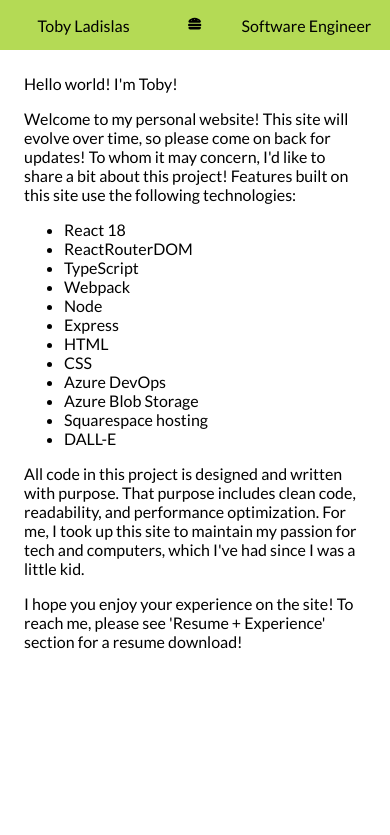
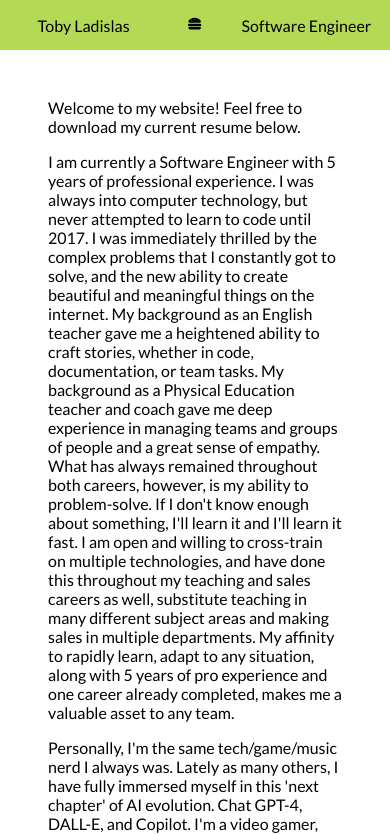
Before and after one commit to tobylad/tobylad, a React app: page / in a window 390 px wide. Shown: the top 835 px of the page. Built offline with nearby package versions, Linux system fonts and the light colour scheme.

Commit message:
Makes XP page Home page; fix mobile centering for Download resume button.

```diff
--- /dev/null
+++ b/src/Home/Home.tsx
@@ -0,0 +1,39 @@
+import './home.css'
+
+export const Home: React.FC = () => {
+    return (
+        <>
+            <div className="xp-wrapper">
+                <div>
+                    <p>Welcome to my website! Feel free to download my current resume below.</p>
+
+                    <p>
+                        I am currently a Software Engineer with 5 years of professional experience. I was always into computer technology, but never attempted to learn to code until 2017.
+                        I was immediately thrilled by the complex problems that I constantly got to solve, and the new ability to create beautiful and meaningful things on the internet.
+                        My background as an English teacher gave me a heightened ability to craft stories, whether in code, documentation, or team tasks.
+                        My background as a Physical Education teacher and coach gave me deep experience in managing teams and groups of people and a great sense of empathy.
+                        What has always remained throughout both careers, however, is my ability to problem-solve. If I don't know enough about something, I'll learn it and I'll learn it fast.
+                        I am open and willing to cross-train on multiple technologies, and have done this throughout my teaching and sales careers as well, substitute teaching in many different subject areas and making sales in multiple departments.
+                        My affinity to rapidly learn, adapt to any situation, along with 5 years of pro experience and one career already completed, makes me a valuable asset to any team.
+                    </p>
+
+                    <p>
+                        Personally, I'm the same tech/game/music nerd I always was. Lately as many others, I have fully immersed myself in this 'next chapter' of AI evolution.
+                        Chat GPT-4, DALL-E, and Copilot. I'm a video gamer, and I'm currently playing Starfield! I also attempt to play several instruments and love a good loud rock concert!
+                    </p>
+
+                    <p>
+                        Thanks for stopping by my experience page. If you have any questions or would like to reach out to me regarding software engineering roles, check out my resume for contact info!
+                    </p>
+
+                </div>
+            </div>
+
+            <div className="download-wrapper">
+                <a href="https://tobyladimages.blob.core.windows.net/files/Toby-Ladislas-Resume-09-24-green.pdf" download="tobylad-resume.pdf" tabIndex={-1}>
+                    <button className="resume">Download my Resume</button>
+                </a>
+            </div>
+        </>
+    )
+}
--- a/src/Xp/xp.css
+++ b/src/Home/home.css
@@ -5,7 +5,7 @@
 
 .download-wrapper {
     display: grid;
-    margin: 48px;
+    margin: auto;
     width: 100%;
 }
 
--- a/src/Nav/Nav.tsx
+++ b/src/Nav/Nav.tsx
@@ -27,8 +27,6 @@ export const Nav = () => {
           <div className="nav-expanded">
             <ul>
               <li key="home" className="home-link"><Link to="/" onClick={() => setNavOpen(false)}>Home</Link></li>
-              <li key="resume"><Link to="/xp" onClick={() => setNavOpen(false)}>Resume + Experience</Link></li>
-              {/* <li key="tgm"><a href="/tgm">Who's that Pokemon?</a></li> */}
             </ul>
           </div>
         }
--- a/src/Xp/Xp.tsx
+++ /dev/null
@@ -1,36 +0,0 @@
-import './xp.css'
-
-export const Xp: React.FC = () => {
-    return (
-        <div className="xp-wrapper">
-            <div>
-                <p>Welcome to my experience section! Feel free to download my current resume below.</p>
-
-                <p>
-                    I am currently a Software Engineer with 5 years of professional experience. I was always into computer technology, but never attempted to learn to code until 2017.
-                    I was immediately thrilled by the complex problems that I constantly got to solve, and the new ability to create beautiful and meaningful things on the internet.
-                    My background as an English teacher gave me a heightened ability to craft stories, whether in code, documentation, or team tasks.
-                    My background as a Physical Education teacher and coach gave me deep experience in managing teams and groups of people and a great sense of empathy.
-                    Promoted to a Senior-level position within 3 years of full-time employment as an engineer, I had proven that my unique and powerful experiences were invaluable to creating value for those all around me.
-                </p>
-
-                <p>
-                    Personally, I'm the same tech/game/music nerd I always was. Lately as many others, I have fully immersed myself in this 'next chapter' of AI evolution.
-                    Chat GPT-4, DALL-E, Copilot -- all that good stuff. I'm a big video gamer, and I'm currently hooked on the NBA 2K series and Starfield. I attempt to play several instruments and love a good ol' loud rock concert!
-                    I'm also one of this year's new fans to the WNBA. Let's go Dream!
-                </p>
-
-                <p>
-                    Thanks for stopping by my experience page. If you have any questions or would like to reach out to me regarding software engineering roles, go for it!
-                </p>
-
-            </div>
-
-            <div className="download-wrapper">
-                <a href="https://tobyladimages.blob.core.windows.net/files/Toby-Ladislas-Resume-09-24-green.pdf" download="tobylad-resume.pdf" tabIndex={-1}>
-                    <button className="resume">Download my Resume</button>
-                </a>
-            </div>
-        </div>
-    )
-}
--- a/src/index.tsx
+++ b/src/index.tsx
@@ -2,43 +2,7 @@ import './styles.css'
 import { createRoot } from 'react-dom/client'
 import { BrowserRouter as Router, Routes, Route } from 'react-router-dom'
 import { Nav } from './Nav/Nav'
-import { Xp } from './Xp/Xp'
-
-const App: React.FC = () => {
-  return (
-    <div className="home">
-      <p>Hello world! I'm Toby!</p>
-      <div>
-        Welcome to my personal website! This site will evolve over time, so please come on back for updates!
-
-        To whom it may concern, I'd like to share a bit about this project!
-        Features built on this site use the following technologies:
-          <ul>
-            <li>React 18</li>
-            <li>ReactRouterDOM</li>
-            <li>TypeScript</li>
-            <li>Webpack</li>
-            <li>Node</li>
-            <li>Express</li>
-            <li>HTML</li>
-            <li>CSS</li>
-            <li>Azure DevOps</li>
-            <li>Azure Blob Storage</li>
-            <li>Squarespace hosting</li>
-            <li>DALL-E</li>
-          </ul>
-      </div>
-
-      <p>
-        All code in this project is designed and written with purpose.
-        That purpose includes clean code, readability, and performance optimization.
-        For me, I took up this site to maintain my passion for tech and computers, which I've had since I was a little kid.
-      </p>
-
-      <p>I hope you enjoy your experience on the site! To reach me, please see 'Resume + Experience' section for a resume download!</p>
-    </div>
-  )
-}
+import { Home } from './Home/Home'
 
 const container = document.getElementById('root');
 
@@ -49,8 +13,7 @@ if (container) {
       <Router>
         <Routes>
           <Route path="/" element={<Nav />}>
-            <Route index element={<App />} />
-            <Route path="/xp" element={<Xp />} />
+            <Route index element={<Home />} />
           </Route>
         </Routes>
       </Router>
--- a/src/styles.css
+++ b/src/styles.css
@@ -4,7 +4,3 @@ body {
     font-weight: 400;
     font-style: normal;
 }
-
-.home {
-    margin: 24px;
-}
```
